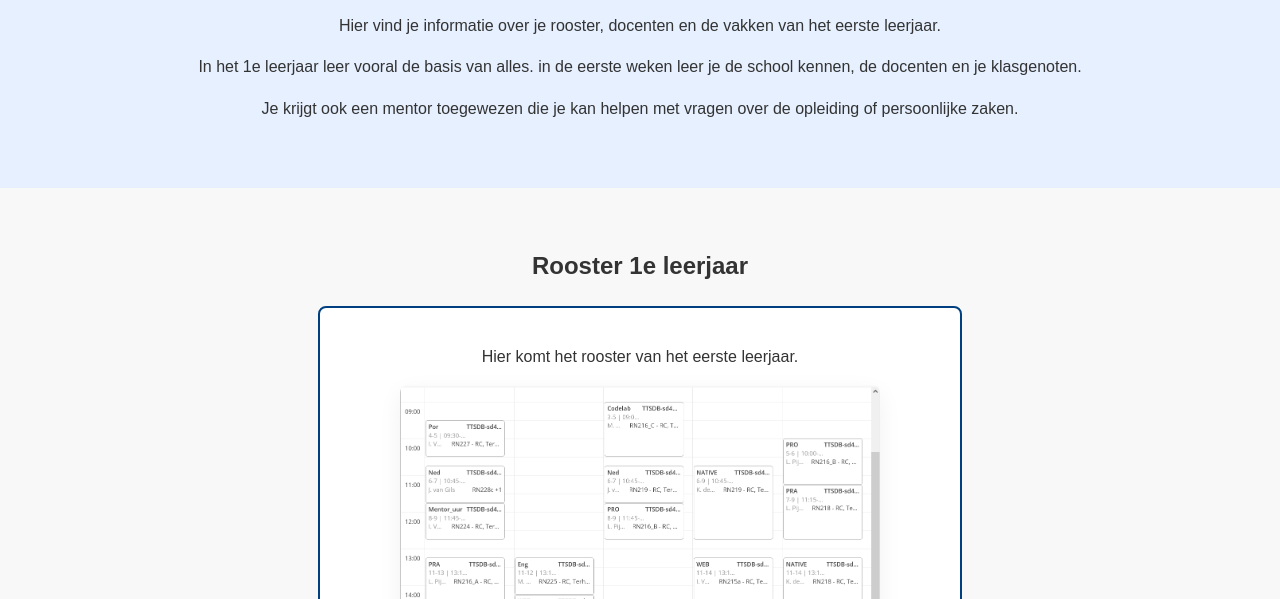
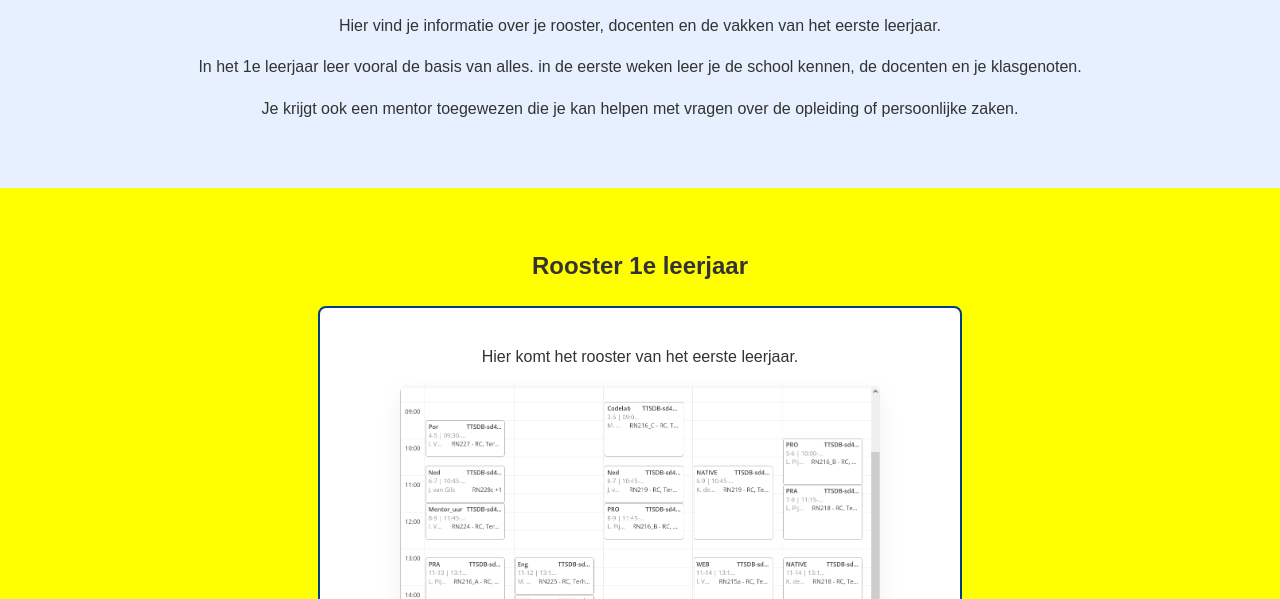
Before and after one commit to Giovanni127714/Open-dag-Curio, a plain HTML site: page index.html in a window 1280 px wide. Shown: the part 201-800 px from the top of the page. Drawn offline with Linux system fonts and the light colour scheme.

Commit message:
css aanpassen

```diff
--- a/style.css
+++ b/style.css
@@ -1,10 +1,13 @@
+* {
+    scroll-behavior: smooth;
+}
 /* Algemene styling */
 body {
     font-family: Arial, sans-serif;
     margin: 0;
     padding: 0;
     line-height: 1.6;
-    background: #f8f8f8;
+    background: yellow;
     color: #333;
 }
 
```
